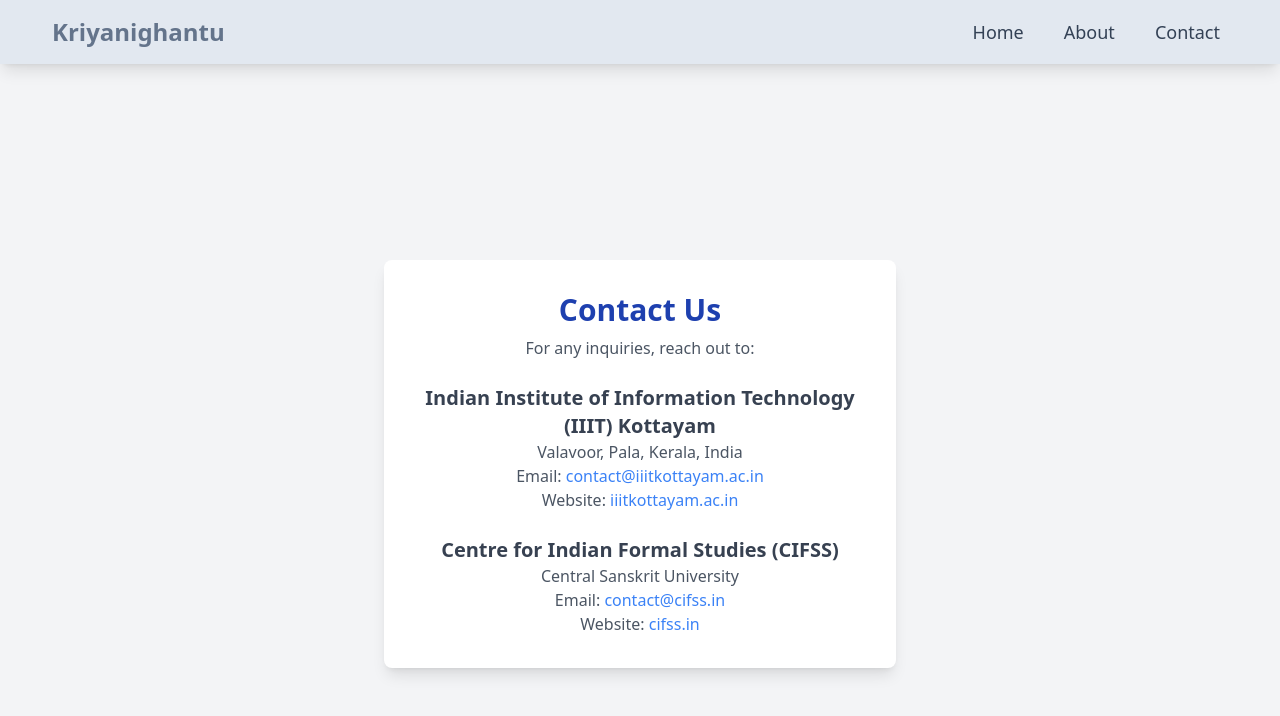
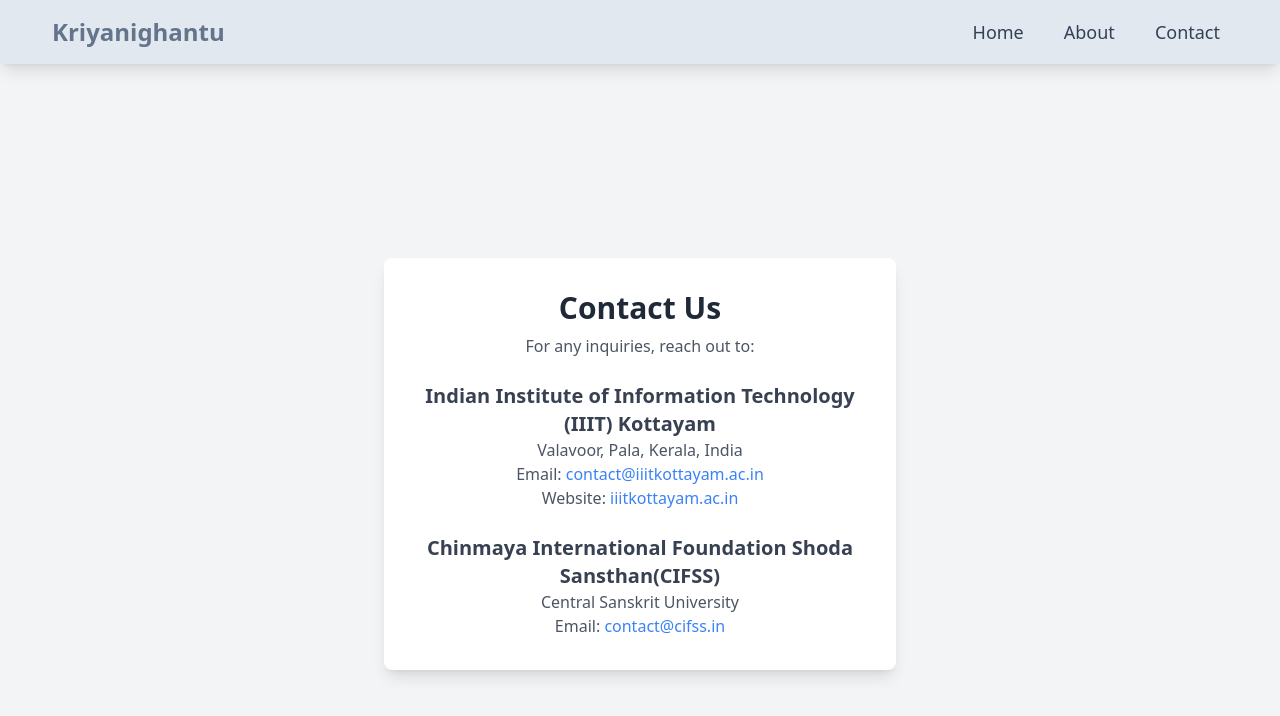
Before and after one commit to VK-ARJUN/kriyanighantu, a React (Vite) app in the folder frontend/: page /contact in a window 1280 px wide. Shown: the top 716 px of the page. Built offline with nearby package versions, Linux system fonts and the light colour scheme.

Commit message:
Chnages in contact section

```diff
--- a/frontend/src/App.jsx
+++ b/frontend/src/App.jsx
@@ -2,9 +2,9 @@
 import Layout from './components/Layout.jsx';
 import Home from './pages/Home.jsx';
 import About from './pages/About.jsx';
-import Contact from './pages/Contact.jsx';
 import Root from './pages/Root.jsx';
 import Verb from './pages/Verb.jsx';
+import Contact from './pages/Contact.jsx';
 import Lookup from './pages/Lookup.jsx';
 
 export default function App() {
@@ -14,8 +14,8 @@
         <Routes>
           <Route path="/" element={<Home />} />
           <Route path="/about" element={<About />} />
+          <Route path="/roots" element={<Root />} />
           <Route path="/contact" element={<Contact />} />
-          <Route path="/roots" element={<Root />} />
           <Route path="/verbs" element={<Verb />} />
           <Route path="/lookups" element={<Lookup />} />
         </Routes>
--- a/frontend/src/pages/Contact.jsx
+++ b/frontend/src/pages/Contact.jsx
@@ -4,7 +4,7 @@
   return (
     <div className="min-h-screen bg-gray-100 flex items-center justify-center p-6">
       <div className="bg-white p-8 shadow-lg rounded-lg w-full max-w-lg text-center">
-        <h2 className="text-3xl font-bold text-blue-800">Contact Us</h2>
+        <h2 className="text-3xl font-bold text-gray-800">Contact Us</h2>
         <p className="text-gray-600 mt-2">For any inquiries, reach out to:</p>
 
         {/* IIIT Kottayam Contact */}
@@ -17,10 +17,9 @@
 
         {/* CIFSS Contact */}
         <div className="mt-6">
-          <h3 className="text-xl font-semibold text-gray-700">Centre for Indian Formal Studies (CIFSS)</h3>
+          <h3 className="text-xl font-semibold text-gray-700">Chinmaya International Foundation Shoda Sansthan(CIFSS)</h3>
           <p className="text-gray-600">Central Sanskrit University</p>
           <p className="text-gray-600">Email: <a href="mailto:contact@cifss.in" className="text-blue-500 hover:underline">contact@cifss.in</a></p>
-          <p className="text-gray-600">Website: <a href="https://cifss.in" className="text-blue-500 hover:underline" target="_blank" rel="noopener noreferrer">cifss.in</a></p>
         </div>
       </div>
     </div>
--- a/frontend/src/pages/Home.jsx
+++ b/frontend/src/pages/Home.jsx
@@ -53,7 +53,7 @@
         animate={{ opacity: 1 }}
         transition={{ duration: 1, ease: "easeOut", delay: 0.8 }}>
         <p>
-          A collaborative project between IIIT Kottayam and CIFSS, supported by Central Sanskrit University
+          A collaborative project between IIIT Kottayam and CIFSS, sponsored by Central Sanskrit University
         </p>
       </motion.footer>
     </div>
```
